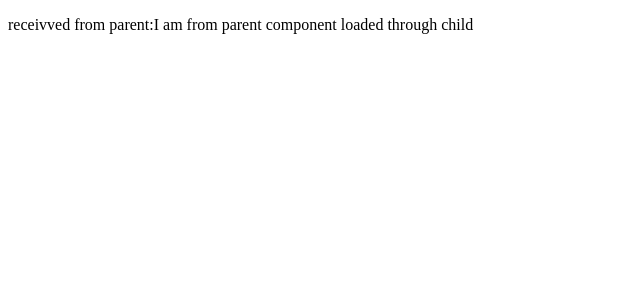
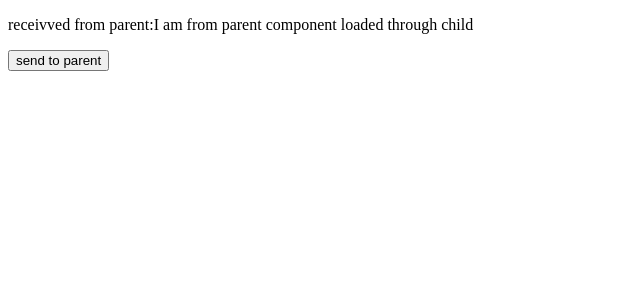
Before and after one commit to sivaprasadtalapagala/Angular-topics, an Angular app: page / in a window 1280 px wide. Shown: the top 300 px of the page, without its empty margins (0-640 px from the left). Built offline with nearby package versions, Linux system fonts and the light colour scheme.

Commit message:
@output decorator

```diff
--- a/src/app/decorators/child/child.component.html
+++ b/src/app/decorators/child/child.component.html
@@ -1,2 +1,4 @@
 <!-- <p>child works!</p> -->
  <p>receivved from parent:{{childVariable}}</p>
+
+ <button (click)="onClick()">send to parent</button>
--- a/src/app/decorators/child/child.component.ts
+++ b/src/app/decorators/child/child.component.ts
@@ -1,4 +1,5 @@
-import { Component, Input, OnInit } from '@angular/core';
+import { Component, EventEmitter, Input, OnInit, Output } from '@angular/core';
+
 
 @Component({
   selector: 'app-child',
@@ -7,10 +8,16 @@ import { Component, Input, OnInit } from '@angular/core';
 })
 export class ChildComponent implements OnInit {
   @Input() childVariable:any;
+  // @Output() outputVariable = new EventEmitter<string>()
+  @Output() messageEvent = new EventEmitter<string>();
 
   constructor() { }
 
   ngOnInit(): void {
   }
 
+  onClick() {
+    this.messageEvent.emit('hello from child');
+  }
+
 }
--- a/src/app/decorators/parent/parent.component.html
+++ b/src/app/decorators/parent/parent.component.html
@@ -1,2 +1,2 @@
-<app-child [childVariable]="sendToParent"></app-child>
+<app-child [childVariable]="sendToParent" (messageEvent)="messageFromChild($event)"></app-child>
  <!-- <p>{{sendToParent}}</p> -->
--- a/src/app/decorators/parent/parent.component.ts
+++ b/src/app/decorators/parent/parent.component.ts
@@ -13,4 +13,8 @@ export class ParentComponent implements OnInit {
   ngOnInit(): void {
   }
 
+  messageFromChild(message:any) {
+console.log("recied from child:",message)
+  }
+
 }
```
